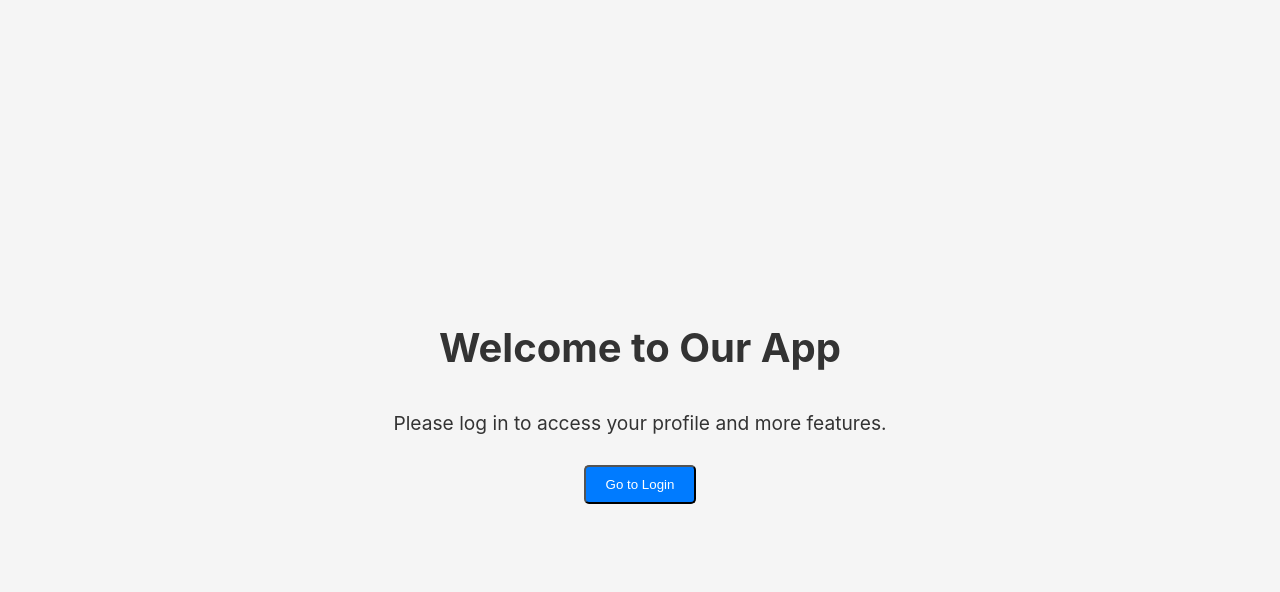
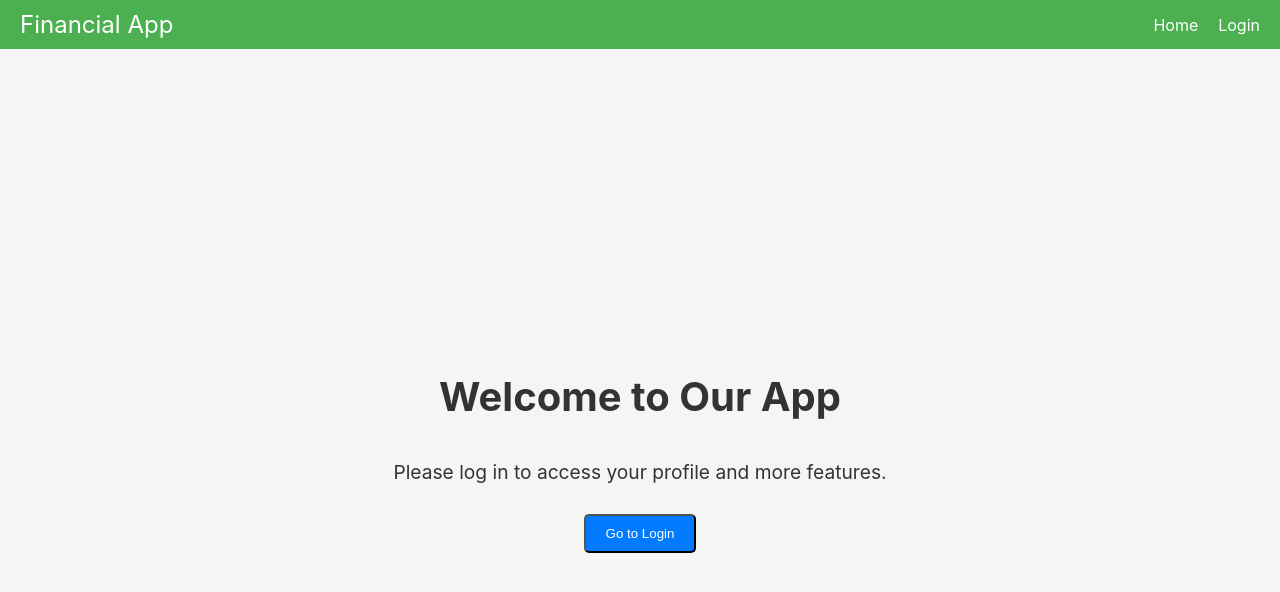
Before and after one commit to 01egP/snrn, a React (Create React App) app in the folder frontend/: page / in a window 1280 px wide. Shown: the top 592 px of the page. Built offline with nearby package versions, Linux system fonts and the light colour scheme; no server answers.

Commit message:
Create Header

```diff
--- a/frontend/src/App.tsx
+++ b/frontend/src/App.tsx
@@ -1,17 +1,22 @@
-import React, { useState } from 'react';
-import { BrowserRouter as Router, Routes, Route } from 'react-router-dom';
+import React, { useState, useEffect } from 'react';
+import { Routes, Route } from 'react-router-dom';
 import Home from './components/Home/Home';
 import UserComponent from './components/UserComponent';
 import Register from './components/Register/Register';
 import Login from './components/Login/Login';
 import ProtectedRoute from './components/ProtectedRoute';
 import Profile from './components/Profile';
+import Header from './components/Header/Header';
 import NotFound from './components/NotFound';
 import Modal from 'react-modal';
+import { CategoryService } from './services/category.service';
+import { BudgetService } from './services/budget.service';
+import { TransactionService } from './services/transaction.service';
 
 const App: React.FC = () => {
   const [isLoginModalOpen, setLoginModalOpen] = useState(false);
   const [isRegisterModalOpen, setRegisterModalOpen] = useState(false);
+  const [user, setUser] = useState<string | null>(null);
 
   const openLoginModal = () => {
     setLoginModalOpen(true);
@@ -28,10 +33,34 @@ const App: React.FC = () => {
     setRegisterModalOpen(false);
   };
 
+  const handleLogout = () => {
+    setUser(null);
+    localStorage.removeItem('token');
+  };
+
+  const handleLoginSuccess = (userName: string) => {
+    setUser(userName);
+    closeModal();
+  };
+
+  useEffect(() => {
+    const fetchData = async () => {
+      await CategoryService.getCategories();
+      await BudgetService.getBudgets();
+      await TransactionService.getTransactions();
+    };
+
+    fetchData().catch(console.error);
+  }, []);
+
   return (
-    <Router>
+    <>
+      <Header user={user} onLogout={handleLogout} />
       <Routes>
-        <Route path="/" element={<Home />} />
+        <Route
+          path="/"
+          element={<Home onLoginSuccess={handleLoginSuccess} />}
+        />
         <Route path="/user" element={<UserComponent />} />
         <Route
           path="/profile"
@@ -41,8 +70,6 @@ const App: React.FC = () => {
             </ProtectedRoute>
           }
         />
-        <Route path="/user" element={<UserComponent />} />
-        {/* Catch-all route for undefined paths */}
         <Route path="*" element={<NotFound />} />
       </Routes>
 
@@ -52,7 +79,11 @@ const App: React.FC = () => {
         className="modal"
         overlayClassName="modal-overlay"
       >
-        <Login onSwitchToRegister={openRegisterModal} onClose={closeModal} />
+        <Login
+          onSwitchToRegister={openRegisterModal}
+          onClose={closeModal}
+          onLoginSuccess={handleLoginSuccess}
+        />
       </Modal>
 
       <Modal
@@ -63,7 +94,7 @@ const App: React.FC = () => {
       >
         <Register onSwitchToLogin={openLoginModal} onClose={closeModal} />
       </Modal>
-    </Router>
+    </>
   );
 };
 
--- /dev/null
+++ b/frontend/src/components/Header/Header.css
@@ -0,0 +1,34 @@
+.header {
+  display: flex;
+  justify-content: space-between;
+  align-items: center;
+  padding: 10px 20px;
+  background-color: #4caf50;
+  color: white;
+}
+
+.header .logo a {
+  color: white;
+  text-decoration: none;
+  font-size: 24px;
+}
+
+.header nav ul {
+  list-style: none;
+  padding: 0;
+  margin: 0;
+  display: flex;
+}
+
+.header nav ul li {
+  margin-left: 20px;
+}
+
+.header nav ul li a,
+.header nav ul li button {
+  color: white;
+  text-decoration: none;
+  border: none;
+  background: none;
+  cursor: pointer;
+}
--- /dev/null
+++ b/frontend/src/components/Header/Header.tsx
@@ -0,0 +1,41 @@
+import React from 'react';
+import { Link } from 'react-router-dom';
+import './Header.css';
+
+interface HeaderProps {
+  user: string | null;
+  onLogout: () => void;
+}
+
+const Header: React.FC<HeaderProps> = ({ user, onLogout }) => {
+  return (
+    <header className="header">
+      <div className="logo">
+        <Link to="/">Financial App</Link>
+      </div>
+      <nav>
+        <ul>
+          <li>
+            <Link to="/">Home</Link>
+          </li>
+          {user ? (
+            <>
+              <li>
+                <button onClick={onLogout}>Logout</button>
+              </li>
+              <li>
+                <span>{user}</span>
+              </li>
+            </>
+          ) : (
+            <li>
+              <Link to="/login">Login</Link>
+            </li>
+          )}
+        </ul>
+      </nav>
+    </header>
+  );
+};
+
+export default Header;
--- a/frontend/src/components/Home/Home.tsx
+++ b/frontend/src/components/Home/Home.tsx
@@ -6,7 +6,11 @@ import './Home.css';
 
 Modal.setAppElement('#root');
 
-const Home: React.FC = () => {
+interface HomeProps {
+  onLoginSuccess: (userName: string) => void;
+}
+
+const Home: React.FC<HomeProps> = ({ onLoginSuccess }) => {
   const [isLoginModalOpen, setLoginModalOpen] = useState(false);
   const [isRegisterModalOpen, setRegisterModalOpen] = useState(false);
 
@@ -39,7 +43,11 @@ const Home: React.FC = () => {
         className="modal"
         overlayClassName="modal-overlay"
       >
-        <Login onSwitchToRegister={openRegisterModal} onClose={closeModal} />
+        <Login
+          onSwitchToRegister={openRegisterModal}
+          onClose={closeModal}
+          onLoginSuccess={onLoginSuccess}
+        />
       </Modal>
 
       <Modal
--- a/frontend/src/components/Login/Login.tsx
+++ b/frontend/src/components/Login/Login.tsx
@@ -1,14 +1,18 @@
 import React, { useState } from 'react';
-import axios from 'axios';
 import { useNavigate } from 'react-router-dom';
 import './Login.css';
+import { AuthService } from '../../services/auth.service';
 
 interface LoginProps {
   onSwitchToRegister: () => void;
   onClose: () => void;
+  onLoginSuccess: (userName: string) => void;
 }
 
-const Login: React.FC<LoginProps> = ({ onSwitchToRegister, onClose }) => {
+const Login: React.FC<LoginProps> = ({
+  onSwitchToRegister,
+  onLoginSuccess,
+}) => {
   const navigate = useNavigate();
   const [formData, setFormData] = useState({
     email: '',
@@ -27,14 +31,13 @@ const Login: React.FC<LoginProps> = ({ onSwitchToRegister, onClose }) => {
     e.preventDefault();
     setError('');
     try {
-      const response = await axios.post(
-        `${process.env.REACT_APP_API_URL}auth/login`,
-        formData,
+      const { access_token } = await AuthService.login(
+        formData.email,
+        formData.password,
       );
-      const { access_token } = response.data;
       localStorage.setItem('token', access_token);
+      onLoginSuccess('name');
       navigate('/profile');
-      onClose();
     } catch (error) {
       setError('Invalid email or password. Please try again.');
       console.error('Error during login', error);
--- a/frontend/src/index.tsx
+++ b/frontend/src/index.tsx
@@ -3,6 +3,7 @@ import ReactDOM from 'react-dom/client';
 import './index.css';
 import App from './App';
 import reportWebVitals from './reportWebVitals';
+import { BrowserRouter } from 'react-router-dom';
 
 const rootElement = document.getElementById('root');
 
@@ -10,9 +11,9 @@ if (rootElement) {
   const root = ReactDOM.createRoot(rootElement as HTMLElement);
 
   root.render(
-    <React.StrictMode>
+    <BrowserRouter>
       <App />
-    </React.StrictMode>,
+    </BrowserRouter>,
   );
 
   // If you want to start measuring performance in your app, pass a function
--- /dev/null
+++ b/frontend/src/services/auth.service.ts
@@ -0,0 +1,17 @@
+import axios from 'axios';
+
+interface LoginResponse {
+  access_token: string;
+}
+
+const API_URL = `${process.env.REACT_APP_API_URL}auth/login`;
+
+export const AuthService = {
+  async login(email: string, password: string): Promise<LoginResponse> {
+    const response = await axios.post<LoginResponse>(API_URL, {
+      email,
+      password,
+    });
+    return response.data;
+  },
+};
```
